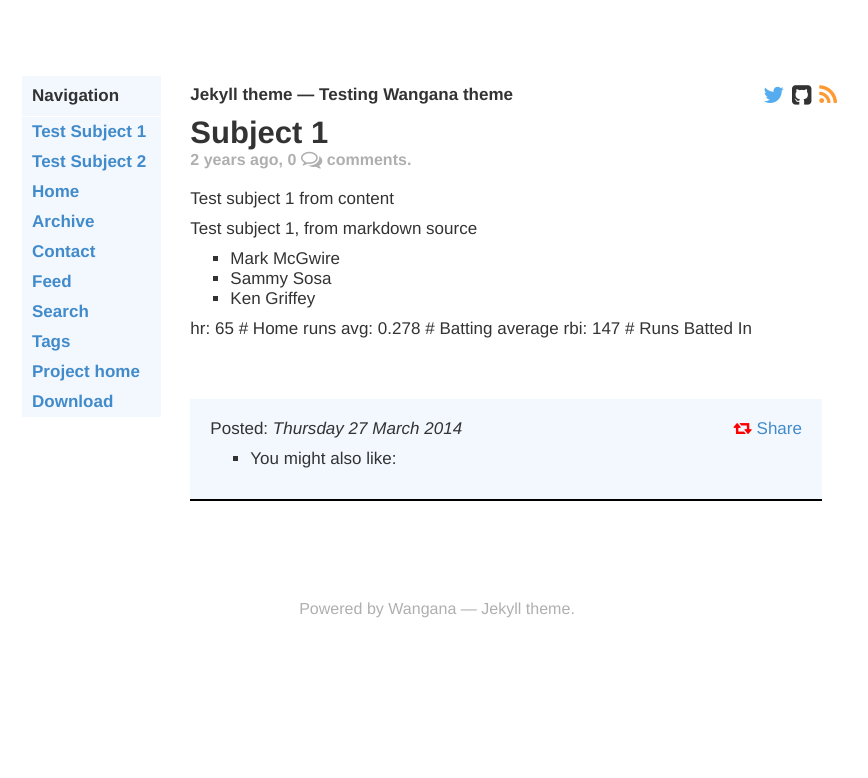
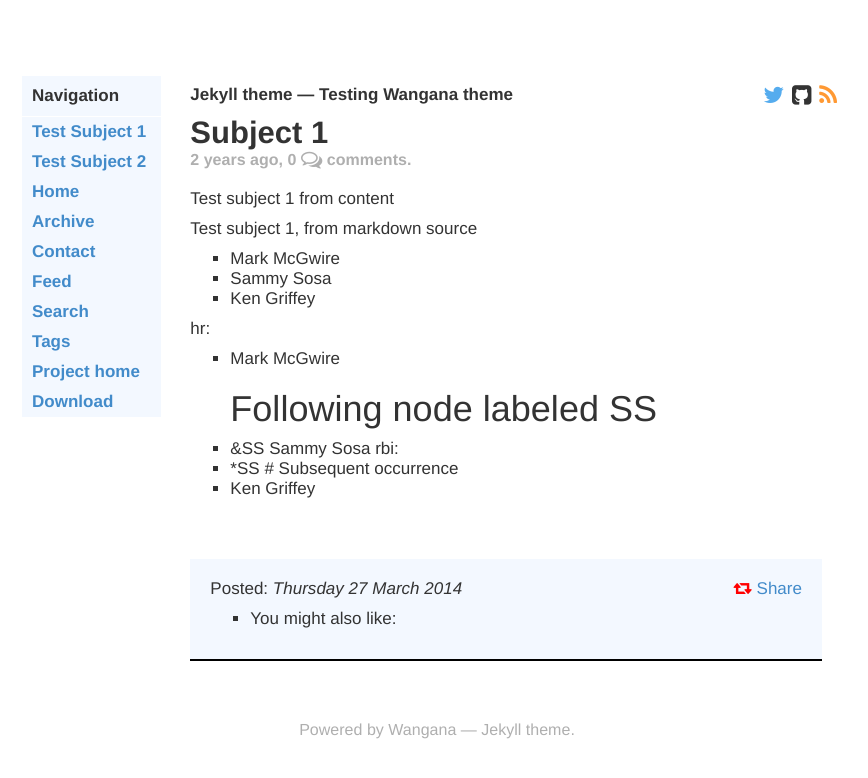
Before and after one commit to abasaric/abasaric.github.io, a Jekyll site: the page built from content/cat1/subcat1/subject1.markdown, in a window 1280 px wide. Shown: the top 778 px of the page, without its empty margins (203-1071 px from the left). Built offline with Jekyll 4.4.1, drawn with Linux system fonts in a browser that asks for light colours; some web fonts are replaced; comment, search, counter and statistics services are not loaded.

Commit message:
checking if YAML is processed

```diff
--- a/content/cat1/subcat1/subject1.markdown
+++ b/content/cat1/subcat1/subject1.markdown
@@ -13,6 +13,10 @@
 - Sammy Sosa
 - Ken Griffey
 
-hr:  65    # Home runs
-avg: 0.278 # Batting average
-rbi: 147   # Runs Batted In
+hr:
+- Mark McGwire
+# Following node labeled SS
+- &SS Sammy Sosa
+rbi:
+- *SS # Subsequent occurrence
+- Ken Griffey
```
